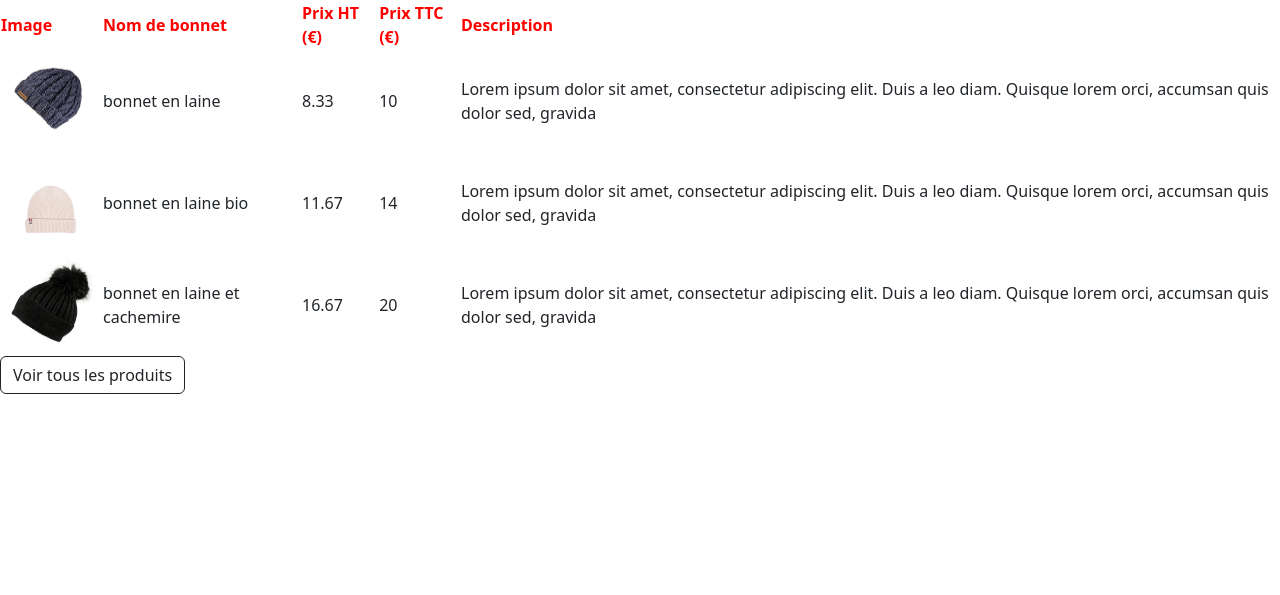
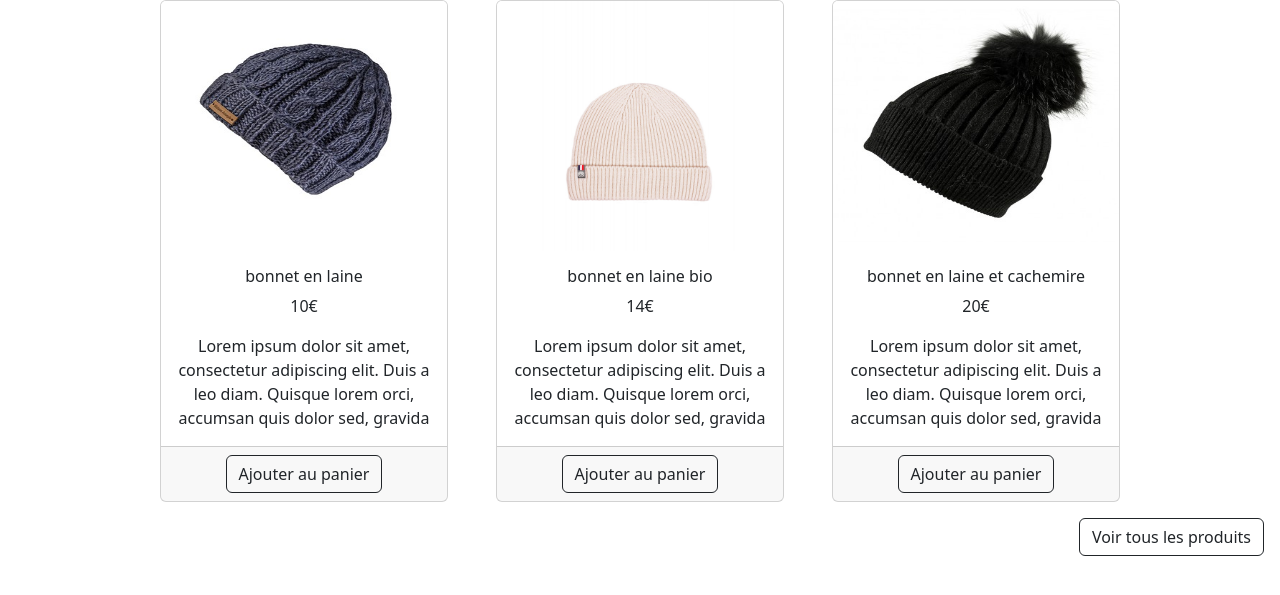
Before and after one commit to HueKhuc/beanies-2023, a PHP site: page / in a window 1280 px wide. Shown: the part 56-651 px from the top of the page. Run offline with PHP 8.4, Linux system fonts and the light colour scheme.

Commit message:
refait l'affichage du produit

```diff
--- a/includes/fonction.php
+++ b/includes/fonction.php
@@ -10,23 +10,19 @@ function affichageProduit($a){
         $description = $a['description'];
         $id = $a['id'];
     echo'
-    <td>
-    <img src="',
-    $image,
-    '" width = 100px height = 100px>
-    </td>
-    <td>',
-    $nom,
-    '</td>
-    <td>',
-         round(prixHT($prix),2),
-    '</td>
-    <td>',
-        $prix,
-    '</td>
-    <td>',
-        $description,
-    '</td>
-</tr>';
+    <div class="card text-center" style="width: 18rem;">
+        <img src="',$image,'" class="card-img-top" alt="..." style="height: 250px;">
+        <div class="card-body">
+            <h6 class="card-title">',$nom,'</h6>
+            <p class="card-text">',$prix,'€ </p>
+            <p class="card-text">',$description,'</p>
+        </div>
+        <div class="card-footer">
+            <a class="btn btn-outline-dark" name = "cart"
+                    href="?page=panier&action=plus&id='.$id.'">
+                        Ajouter au panier
+            </a>
+        </div>
+    </div>';
 }
 ?>
--- a/pages/home.php
+++ b/pages/home.php
@@ -1,32 +1,12 @@
-
-<table>
-    <tr style="font-weight:bold; color:red;">
-        <td>
-            Image
-        </td>
-        <td>
-            Nom de bonnet
-        </td>
-        <td>
-            Prix HT (€)
-        </td>
-        <td>
-            Prix TTC (€)
-        </td>
-        <td>
-            Description
-        </td>
-    </tr>
+<div class = "d-flex flex-row justify-content-center gap-5">
     <?php
         for($key = 0; $key < 3; $key++)
             {
                 $beanie = $beanies[$key];
-                echo'
-                    <tr>
-                    ';
                 affichageProduit($beanie);
                 }
-
 ?>
-</table>
-<a href="?page=list" class="btn btn-outline-dark" role = "button">Voir tous les produits</a>
+</div>
+<div class=" d-flex justify-content-end m-3">
+  <a href="?page=list" class="btn btn-outline-dark" role = "button">Voir tous les produits</a>
+</div>
```
Also changed, not shown: pages/list.php (+2 -41 lines).
